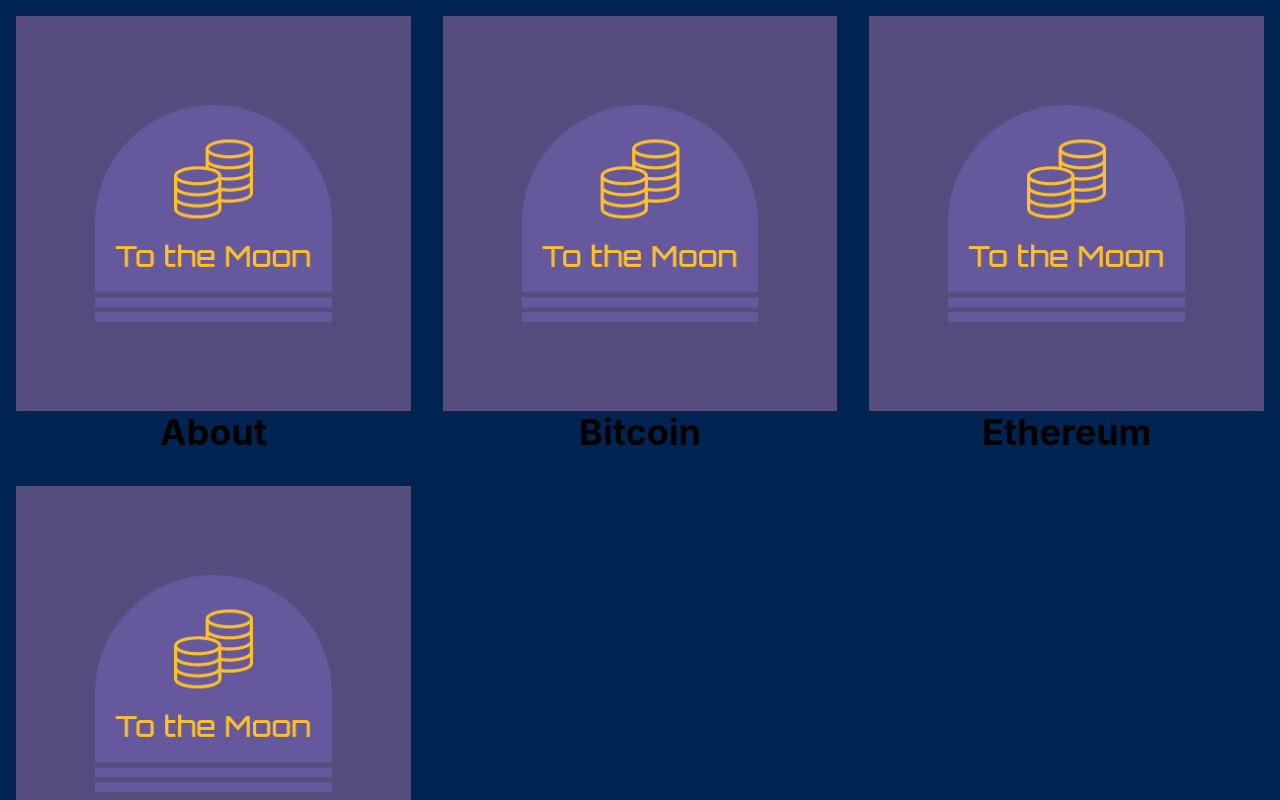
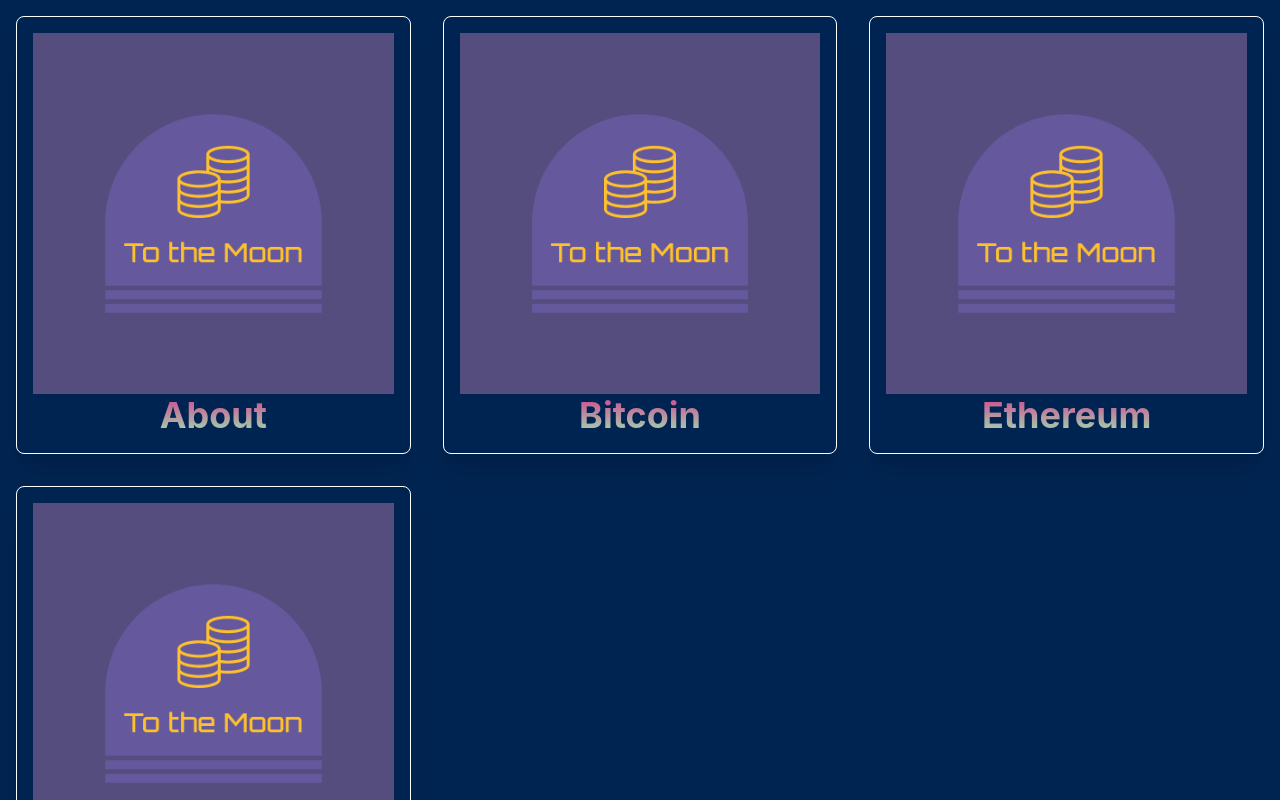
Before and after one commit to spacerumsfeld-code/Crypto-Utils, a Next.js app: page / in a window 1280 px wide. Shown: the top 800 px of the page. Built offline with nearby package versions, Linux system fonts and the light colour scheme.

Commit message:
completed Section component to functional standard, moving to Header

```diff
--- a/Components/Section.js
+++ b/Components/Section.js
@@ -3,11 +3,28 @@
 
 const Section = ({ title, href, image }) => (
   <Link as={NextLink} href={href}>
-    <Flex flexDirection="column" alignItems="center">
+    <Flex
+      w="100%"
+      h="100%"
+      flexDirection="column"
+      alignItems="center"
+      justifyContent="space-between"
+      padding="1em"
+      border="1px solid white"
+      borderRadius="8px"
+      cursor="pointer"
+      shadow="xl"
+    >
       <Box flex={1}>
         <Image objectFit="contain" src={image} alt={title} />
       </Box>
-      <Heading text-align="center">{title}</Heading>
+      <Heading
+        bgClip="text"
+        bgGradient="linear(to-t, green.200, pink.500)"
+        text-align="center"
+      >
+        {title}
+      </Heading>
     </Flex>
   </Link>
 );
```
